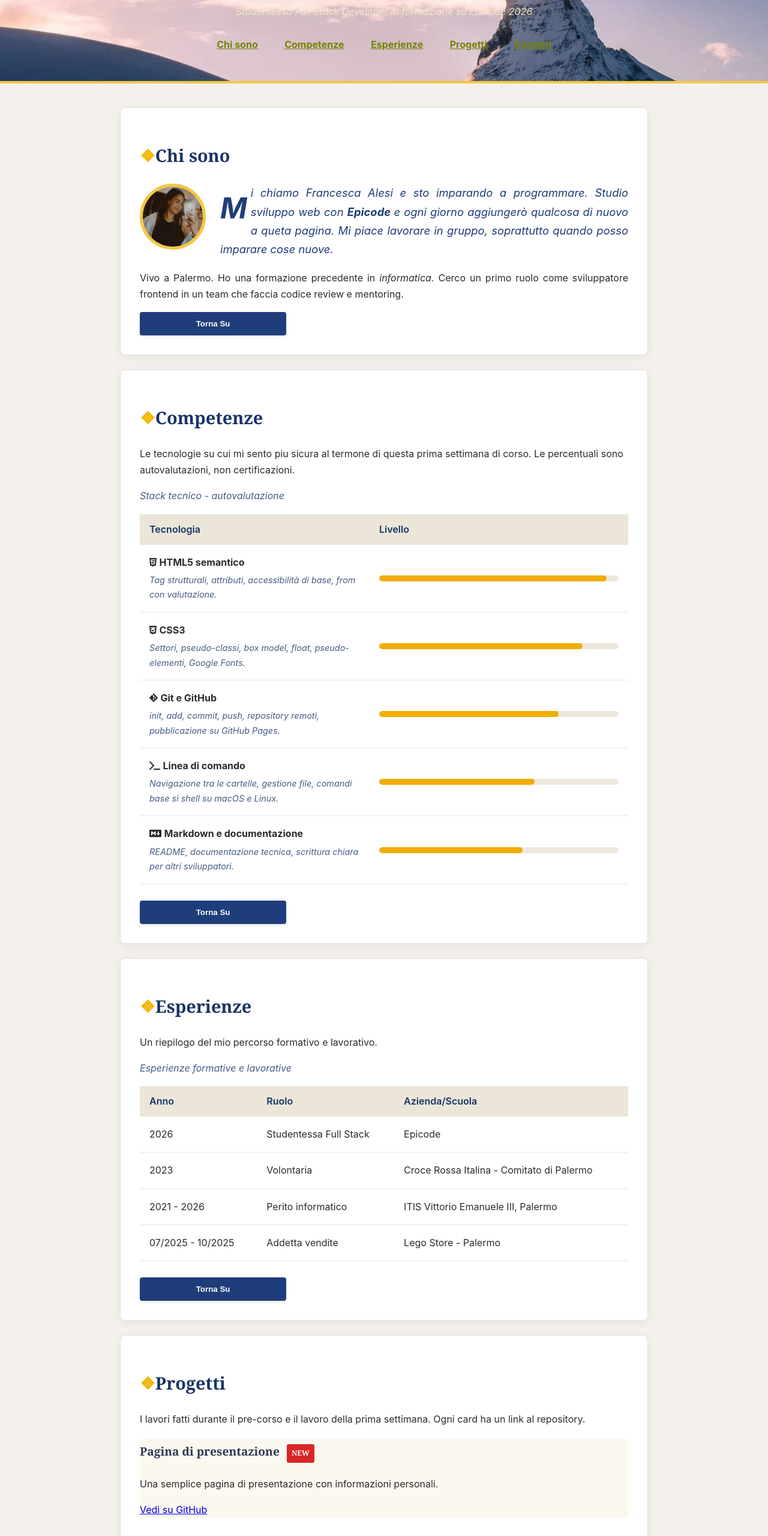
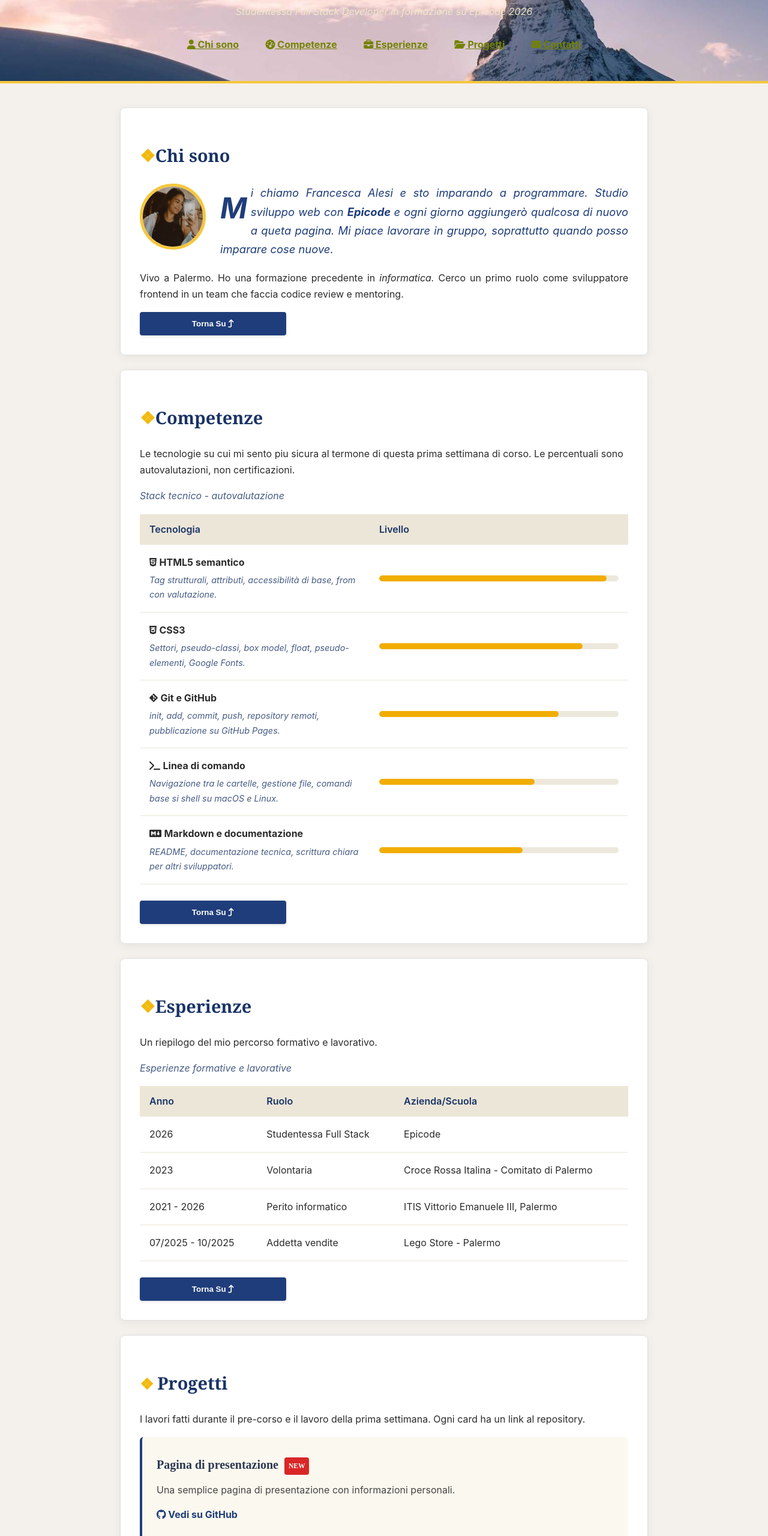
Before and after one commit to FrancescaAlesi/Progetto-settimana-1, a plain HTML site: page index.html in a window 1280 px wide. Shown: the part 240-2800 px from the top of the page at 60% size. Drawn offline with Linux system fonts and the light colour scheme.

Commit message:
modifiche sia a css che html

```diff
--- a/assets/CSS/style.css
+++ b/assets/CSS/style.css
@@ -205,24 +205,87 @@ tbody td p {
   border-radius: 999px;
 }
 
-/* Progetti alternati*/
+/*Progetti*/
+#progetti h2::before {
+    content: '\2756';
+    color: hsl(45, 90%, 50%);
+    font-size: 0.9em;
+    margin-right: 6px;
+}
+
+.project {
+    padding: 24px;
+    border-radius: 6px;
+    margin-bottom: 20px;
+    box-sizing: border-box;
+}
+
+.project h3 {
+    margin-top: 0;
+    margin-bottom: 8px;
+    font-family: serif;
+    font-size: 1.25rem;
+}
+
+.project p {
+    margin-top: 0;
+    margin-bottom: 16px;
+    color: #444444;
+    line-height: 1.5;
+}
+
 .project:nth-of-type(odd) {
     background-color: hsl(45, 60%, 96%);
+    border-left: 4px solid hsl(220, 60%, 30%);
 }
 
 .project:nth-of-type(even) {
     background-color: #ffffff;
+    border: 1px solid hsl(45, 90%, 50%);
+    border-left: 4px solid hsl(45, 90%, 50%);
 }
 
 .project:first-of-type h3::after {
     content: 'NEW';
     display: inline-block;
-	padding: 2px 8px;
-	margin-left: 12px;
+    padding: 2px 7px;
+    margin-left: 10px;
     background-color: hsl(0, 70%, 50%);
     color: #ffffff;
-	border-radius: 3px;
-	font-size: 0.75rem;
+    border-radius: 4px;
+    font-size: 0.72rem;
+    font-weight: 700;
+    vertical-align: middle;
+}
+
+.project a {
+    display: inline-block;
+    color: hsl(220, 60%, 30%);
+    text-decoration: none;
+    font-weight: 700;
+    padding-bottom: 2px;
+    border-bottom: 2px solid transparent;
+    transition: color 0.2s ease, border-color 0.2s ease;
+}
+
+.project a:hover {
+    color: hsl(220, 60%, 45%);
+    border-bottom: 2px solid hsl(45, 90%, 50%);
+}
+
+#progetti a[href="Progetti.html"] {
+    display: table;
+    margin-left: auto;
+    color: hsl(220, 60%, 30%);
+    text-decoration: none;
+    font-weight: 700;
+    border-bottom: 2px solid hsl(45, 90%, 50%);
+    padding-bottom: 2px;
+    transition: color 0.2s ease;
+}
+
+#progetti a[href="Progetti.html"]:hover {
+    color: hsl(220, 60%, 45%);
 }
 
 /* Form contatti */
@@ -232,18 +295,24 @@ label {
 }
 
 input,
+select,
 textarea {
 	font-family: 'Helvetica Neue', Arial, sans-serif;
 	font-size: 1rem;
-	width: 60%;
-	background-color: #fbf8f1
-;
+	width: 100%;
+    box-sizing: border-box;
+	background-color: #fbf8f1;
+    border: 1px solid #d6cfbf;
+    border-radius: 4px;
+    padding: 8px 10px;
+    outline: none;
 }
 
 input:focus,
+section:focus,
 textarea:focus {
 	background-color: #ffffff;
-	color: hsl(220, 30%, 25%);
+	color: hsl(220, 60%, 30%);
 }
 
 #consenso {
--- a/index.html
+++ b/index.html
@@ -15,11 +15,46 @@
             <p><em>Studentessa Full Stack Developer in formazione su Epicode 2026</em></p>
             <nav>
                 <ul>
-                    <li><a href="#chi-sono">Chi sono</a></li>
-                    <li><a href="#competenze">Competenze</a></li>
-                    <li><a href="#esperienze">Esperienze</a></li>
-                    <li><a href="#progetti">Progetti</a></li>
-                    <li><a href="#contatti">Contatti</a></li>
+                    <li>
+                        <a href="#chi-sono">
+                            <div class="tech-title">
+                                <i class="fa-solid fa-user"></i>
+                                Chi sono
+                            </div>
+                        </a>
+                    </li>
+                    <li>
+                        <a href="#competenze">
+                            <div class="tech-title">
+                               <i class="fa-solid fa-gauge-high"></i>
+                                Competenze
+                            </div>
+                        </a>
+                    </li>
+                    <li>
+                        <a href="#esperienze">
+                            <div class="tech-title">
+                                <i class="fa-solid fa-briefcase"></i>
+                                Esperienze
+                            </div>
+                        </a>
+                    </li>
+                    <li>
+                        <a href="#progetti">
+                            <div class="tech-title">
+                                <i class="fa-solid fa-folder-open"></i>
+                                Progetti
+                            </div>
+                        </a>
+                    </li>
+                    <li>
+                        <a href="#contatti">
+                            <div class="tech-title">
+                                <i class="fa-solid fa-envelope"></i>
+                                Contatti
+                            </div>
+                        </a>
+                    </li>
                 </ul>
             </nav>
         </header>
@@ -33,7 +68,12 @@
                 <p>Mi chiamo Francesca Alesi e sto imparando a programmare. Studio sviluppo web con <strong>Epicode </strong> e ogni giorno aggiungerò qualcosa di nuovo a queta pagina. Mi piace lavorare in gruppo, soprattutto quando posso imparare cose nuove.</p>
                 <p>Vivo a Palermo. Ho una formazione precedente in <em>informatica.</em> Cerco un primo ruolo come sviluppatore frontend in un team che faccia codice review e mentoring.</p>
                 <a href="#">
-                    <button type="submit">Torna Su</button>
+                    <button type="submit">
+                        <div class="tech-title">
+                            Torna Su
+                            <i class="fa-solid fa-arrow-turn-up"></i>
+                        </div>
+                    </button>
                 </a>
             </section>
 
@@ -124,7 +164,12 @@
                 </table>
                 <br/>
                 <a href="#">
-                    <button type="submit">Torna Su</button>
+                    <button type="submit">
+                        <div class="tech-title">
+                            Torna Su
+                            <i class="fa-solid fa-arrow-turn-up"></i>
+                        </div>
+                    </button>
                 </a>
             </section>
 
@@ -166,7 +211,12 @@
                 </table>
                 <br/>
                 <a href="#">
-                    <button type="submit">Torna Su</button>
+                    <button type="submit">
+                        <div class="tech-title">
+                            Torna Su
+                            <i class="fa-solid fa-arrow-turn-up"></i>
+                        </div>
+                    </button>
                 </a>
             </section>
 
@@ -178,39 +228,74 @@
                 <article class="project">
                     <h3>Pagina di presentazione</h3>
                     <p>Una semplice pagina di presentazione con informazioni personali.</p>
-                    <a href="https://github.com/FrancescaAlesi/Challenge-HTML" target="_blank">Vedi su GitHub</a>
+                    <a href="https://github.com/FrancescaAlesi/Challenge-HTML" target="_blank">
+                        <div class="tech-title">
+                            <i class="fa-brands fa-github"></i>
+                            Vedi su GitHub
+                        </div>
+                    </a>
                 </article>
 
                 <article class="project">
                     <h3>Registrazione Music Streaming</h3>
                     <p>Una pagina di registrazione per un servizio di streaming musicale.</p>
-                    <a href="https://github.com/FrancescaAlesi/Challenge-CSS" target="_blank">Vedi su GitHub</a>
+                    <a href="https://github.com/FrancescaAlesi/Challenge-CSS" target="_blank">
+                        <div class="tech-title">
+                            <i class="fa-brands fa-github"></i>
+                            Vedi su GitHub
+                        </div>
+                    </a>
                 </article>
 
                 <article class="project">
                     <h3>Teatri italiani</h3>
                     <p>Una pagina con informazioni sui teatri italiani.</p>
-                    <a href="https://github.com/FrancescaAlesi/Challenge-Frontend" target="_blank">Vedi su GitHub</a>
+                    <a href="https://github.com/FrancescaAlesi/Challenge-Frontend" target="_blank">
+                        <div class="tech-title">
+                            <i class="fa-brands fa-github"></i>
+                            Vedi su GitHub
+                        </div>
+                    </a>
                 </article>
 
                 <article class="project">
                     <h3>YouTube clone</h3>
                     <p>Una pagina che simula l'interfaccia di YouTube.</p>
-                    <a href="https://github.com/FrancescaAlesi/Challenge-YouTube" target="_blank">Vedi su GitHub</a>
+                    <a href="https://github.com/FrancescaAlesi/Challenge-YouTube" target="_blank">
+                        <div class="tech-title">
+                            <i class="fa-brands fa-github"></i>
+                            Vedi su GitHub
+                        </div>
+                    </a>
                 </article>
 
                 <article class="project">
                     <h3>Portfolio personale</h3>
                     <p>Questa pagina è stata costruita da zero in cinque giorni, dal markup HTML alla stilizzazione CSS, fino alla pubblicazione su GitHub Pages.</p>
-                    <a href="https://github.com/FrancescaAlesi/Week-1" target="_blank">Vedi su GitHub</a>
+                    <a href="https://github.com/FrancescaAlesi/Week-1" target="_blank">
+                        <div class="tech-title">
+                            <i class="fa-brands fa-github"></i>
+                            Vedi su GitHub
+                        </div>
+                    </a>
                     <br/><br/>
                 </article>
                 <br/>
                 <a href="#">
-                    <button type="submit">Torna Su</button>
+                    <button type="submit">
+                        <div class="tech-title">
+                            Torna Su
+                            <i class="fa-solid fa-arrow-turn-up"></i>
+                        </div>
+                    </button>
                 </a>
                 <br/>
-                <a href="Progetti.html" target="_blank">Tutti i progetti in dettaglio</a>
+                <a href="Progetti.html" target="_blank">
+                    <div class="tech-title">
+                        <i class="fa-solid fa-arrow-right"></i>
+                        Tutti i progetti in dettaglio
+                    </div>
+                </a>
             </section>
 
             <!--Come contattarmi-->
@@ -255,11 +340,21 @@
                     </p>
 
                     <p>
-                    <button type="submit">Invia</button>
+                    <button type="submit">
+                        <div class="tech-title">
+                            <i class="fa-regular fa-paper-plane"></i>
+                            Invia
+                        </div>
+                    </button>
                     </p>
                 </form>
                 <a href="#">
-                    <button type="submit">Torna Su</button>
+                    <button type="submit">
+                        <div class="tech-title">
+                            Torna Su
+                            <i class="fa-solid fa-arrow-turn-up"></i>
+                        </div>
+                    </button>
                 </a>
             </section>
         </main>
```
Lines whose indentation alone changed are shown as unchanged.
